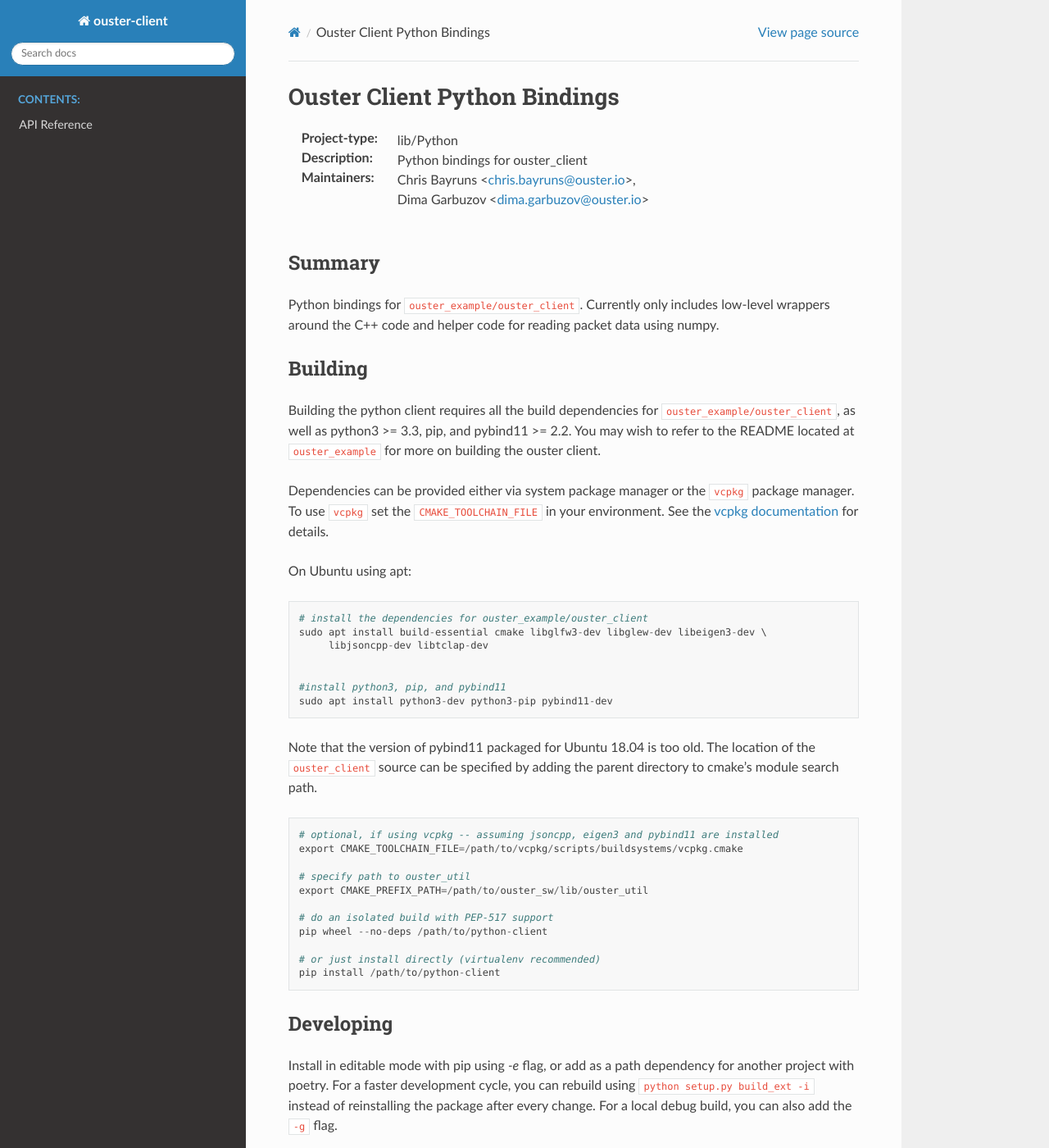
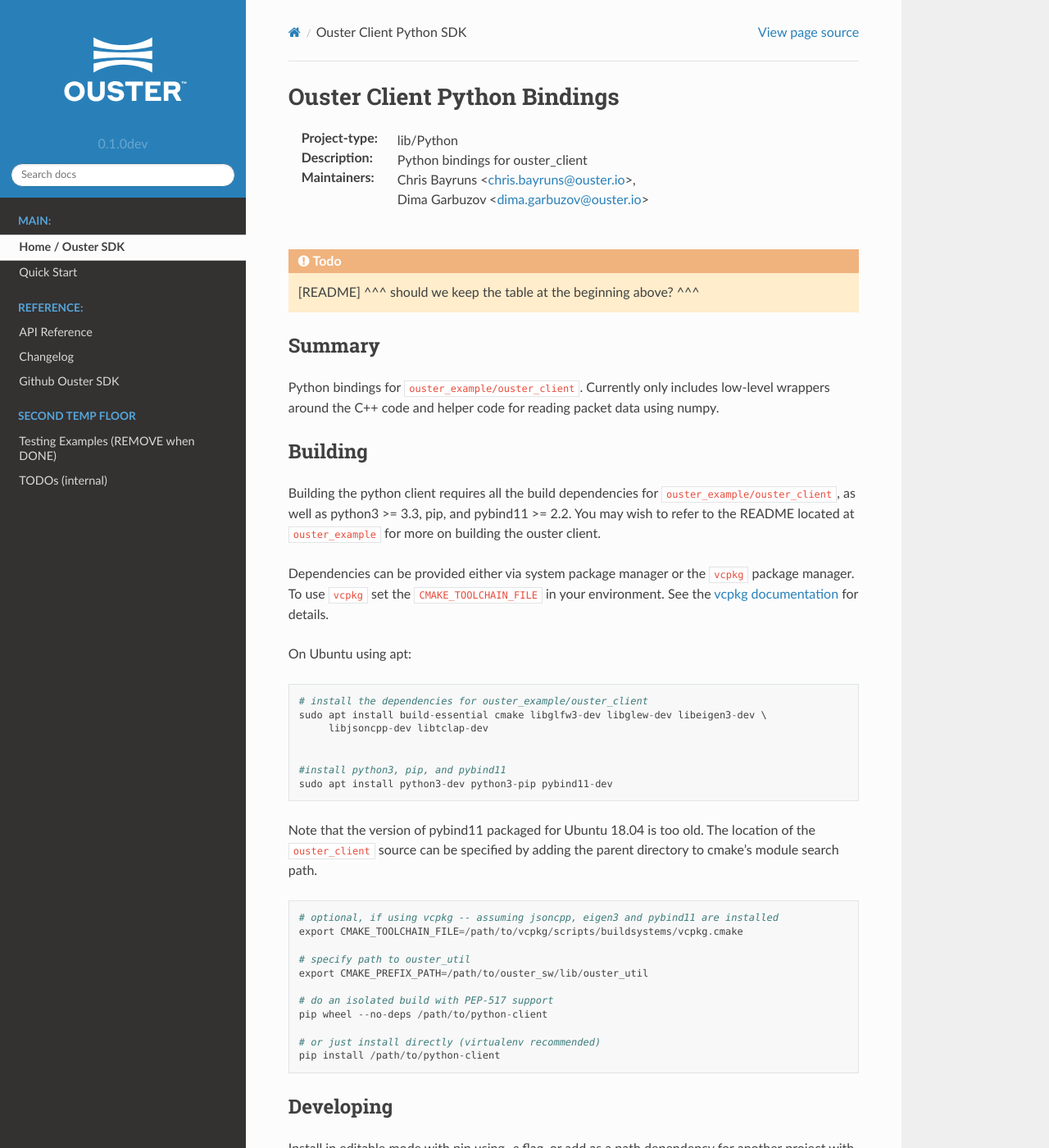
Before and after one commit to ouster-lidar/ouster-sdk, a Sphinx documentation site: the page built from python/docs/index.rst, in a window 1280 px wide and 1400 px high. Shown: the whole window at 82% size. Built offline with Sphinx 7.4.7 and the Read the Docs theme 2.0.0, drawn with Linux system fonts in a browser that asks for light colours; some of the changed text lies outside the part shown.

Commit message:
Merged in pb/client-build-docs (MR !1929)
Tune Sphinx doc templates for Ouster client:

- sidebar sections + Ouster logo
- Changelog page
- temp todos/example of code integration
  will stay while we are baking docs
- viewcode plugin and some config fields tuning
- quick start page placeholder added

Approved-by: Kairen Wong
Approved-by: Dima Garbuzov
Approved-by: Chris Bayruns

```diff
--- /dev/null
+++ b/python/docs/_static/css/ouster_rtd_tweaks.css
@@ -0,0 +1,19 @@
+/*
+  Custom styles for Ouster SDK Docs.
+  (on top of sphinx_rtd_theme)
+*/
+
+/* Tweak logo with no width when we use .svg in sphinx_rtd_theme. */
+.wy-side-nav-search .wy-dropdown>a img.logo, .wy-side-nav-search>a img.logo {
+    width: 200px;
+}
+
+/*
+Used for custom role:
+.. role:: strike
+   :class: strike
+when needed on the page as strikethrough text
+*/
+.strike {
+    text-decoration: line-through;
+}
--- /dev/null
+++ b/python/docs/changelog.rst
@@ -0,0 +1,3 @@
+.. title:: Ouster SDK & Ouster Client Changelog
+
+.. include:: ../../CHANGELOG.rst
--- a/python/docs/conf.py
+++ b/python/docs/conf.py
@@ -19,12 +19,13 @@
 
 # -- Project information -----------------------------------------------------
 
-project = 'ouster-client'
-copyright = '2021, Ouster SW'
+project = 'Ouster SDK Python Client'
+copyright = '2021, Ouster, Inc.'
 author = 'Ouster SW'
 
 # The full version, including alpha/beta/rc tags
-release = '0.0.2'
+release = '0.1.0dev'
+version = '0.1.0dev'
 
 
 # -- General configuration ---------------------------------------------------
@@ -35,6 +36,8 @@
 extensions = [
     'sphinx.ext.autodoc',
     'sphinx.ext.napoleon',
+    'sphinx.ext.viewcode',
+    'sphinx.ext.todo',
     'sphinx_autodoc_typehints',
     'sphinx_rtd_theme',
 ]
@@ -54,12 +57,33 @@
 # a list of builtin themes.
 #
 html_theme = 'sphinx_rtd_theme'
-# html_theme = 'alabaster'
+html_theme_options = {
+    'logo_only': True,
+    'display_version': True,
+    # 'prev_next_buttons_location': 'bottom',
+    # 'style_external_links': False,
+    # 'vcs_pageview_mode': '',
+    # 'style_nav_header_background': 'rgb(29, 29, 29)',
+    # Toc options
+    # 'collapse_navigation': True,
+    # 'sticky_navigation': True,
+    'navigation_depth': 2,
+    'includehidden': True,
+    # 'titles_only': False
+}
+
+# show Ouster logo in sidebar header
+html_logo = 'images/Ouster_Logo_TM_Stacked_White_RGB.svg'
 
 # Add any paths that contain custom static files (such as style sheets) here,
 # relative to this directory. They are copied after the builtin static files,
 # so a file named "default.css" will overwrite the builtin "default.css".
 html_static_path = ['_static']
+
+# Ouster tweaks to the theme to handle logo size, fonts, etc.
+html_css_files = [
+    'css/ouster_rtd_tweaks.css',
+]
 
 
 # -- Extension configuration -------------------------------------------------
@@ -83,3 +107,7 @@
 # }
 
 # napoleon_use_param = False
+
+# ----- Todos Configs ------
+todo_include_todos = True
+todo_emit_warnings = True
--- a/python/docs/examples/example.py
+++ b/python/docs/examples/example.py
@@ -36,9 +36,10 @@
     """
     print("example: display_range_2d")
 
-    # get single scan
+    # get single scan [doc-stag-single-scan]
     sample = client.Scans.sample(hostname, 1, lidar_port)
     scan = next(sample)[0]
+    # [doc-etag-single-scan]
 
     # initialize plot
     fig, ax = plt.subplots()
@@ -65,6 +66,7 @@
     """
     print("example: display_all_2d")
 
+    # [doc-stag-display-all-2d]
     # take sample of n scans from sensor
     sample = client.Scans.sample(hostname, n_scans, lidar_port)
     metadata = client.Sensor(hostname).metadata
@@ -104,6 +106,7 @@
     [ax.set_yticks([]) for ax in axarr.ravel()]
     [ax.set_yticklabels([]) for ax in axarr.ravel()]
     plt.show()
+    # [doc-etag-display-all-2d]
 
 
 def display_intensity_live(hostname: str, lidar_port: int) -> None:
--- a/python/docs/index.rst
+++ b/python/docs/index.rst
@@ -1,8 +1,30 @@
-.. include:: ../README.rst
+.. title:: Ouster Client Python SDK
+
+.. toctree::
+   :caption: Main:
+   :maxdepth: 2
+   :hidden:
+
+   Home / Ouster SDK <self>
+   Quick Start <quick_start>
+
+
+.. toctree::
+   :caption: Reference:
+   :maxdepth: 2
+   :hidden:
+
+   API Reference <api>
+   Changelog <changelog>
+   Github Ouster SDK <https://github.com/ouster-lidar/ouster_example>
+
 
 .. toctree::
    :hidden:
-   :maxdepth: 2
-   :caption: Contents:
+   :caption: Second Temp Floor
 
-   api
+   test_examples
+   TODOs (internal) <todos>
+
+
+.. include:: ../README.rst
```
Also changed, not shown: python/docs/quick_start.rst (added, +11 -0 lines), python/docs/test_examples.rst (added, +36 -0 lines), python/docs/todos.rst (added, +13 -0 lines), python/README.rst, python/docs/images/Ouster_Logo_TM_Horiz_White_RGB.svg (added), python/docs/images/Ouster_Logo_TM_Stacked_White_RGB.svg (added).
